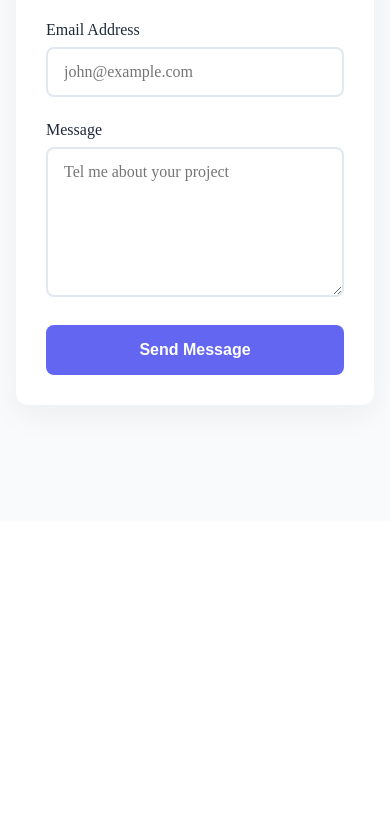
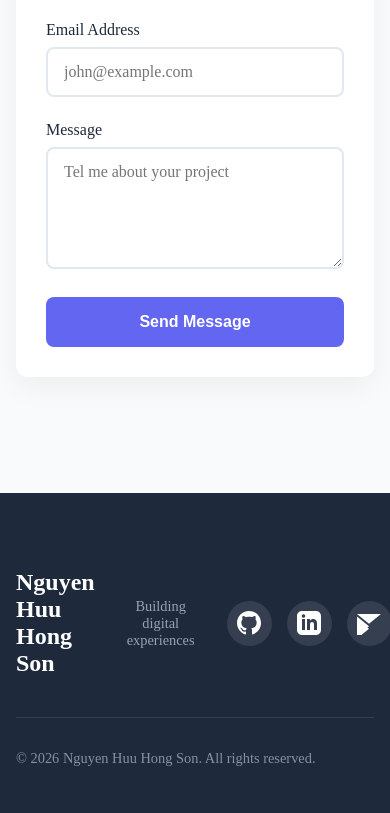
Before and after one commit to Hson2509/session_01_portfolio_htmlcss, a plain HTML site: page projects/portfolio_site/index.html in a window 390 px wide. Shown: the part 5042-5855 px from the top of the page. Before the commit the page ends 5563 px from the top, so only its background shows below. Drawn offline with Linux system fonts and the light colour scheme.

Commit message:
[FEATURE] Add responsive footer

```diff
--- a/projects/portfolio_site/Css/contact.css
+++ b/projects/portfolio_site/Css/contact.css
@@ -84,7 +84,7 @@
 
 textarea {
   resize: vertical;
-  min-height: 150px;
+  min-height: 120px;
 }
 
 .form-group input:focus,
@@ -112,3 +112,7 @@ textarea {
   transform: translateY(-2px);
   box-shadow: 0 5px 15px rgba(99, 102, 241, 0.2);
 }
+input:focus {
+  border-color: var(--color-primary);
+  box-shadow: 0 0 0 4px rgba(99, 102, 241, 0.15);
+}
--- a/projects/portfolio_site/Css/footer.css
+++ b/projects/portfolio_site/Css/footer.css
@@ -0,0 +1,59 @@
+.footer .container {
+  display: flex;
+  flex-direction: column;
+  align-items: stretch;
+}
+.footer-content {
+  display: grid;
+  grid-template-columns: 1fr 1fr 1fr;
+  gap: 2rem;
+  text-align: center;
+  align-items: center;
+  padding-bottom: 40px;
+  border-bottom: 1px solid rgba(255, 255, 255, 0.1);
+}
+.footer {
+  background-color: var(--color-dark);
+  color: #cbd5e1;
+  padding: 60px 0 30px;
+}
+.footer-logo {
+  font-size: 1.5rem;
+  font-weight: 700;
+  color: white;
+  text-align: left;
+}
+.footer-tagline {
+  opacity: 0.7;
+  text-align: center;
+  font-size: 0.9rem;
+}
+.social-links {
+  display: flex;
+  justify-content: flex-end;
+  gap: 15px;
+}
+.social-link {
+  width: 45px;
+  height: 45px;
+  display: flex;
+  align-items: center;
+  justify-content: center;
+  border-radius: 50%;
+  background: rgba(255, 255, 255, 0.1);
+  color: white;
+  transition: all 0.3s ease;
+}
+
+.social-link:hover {
+  background: var(--color-primary);
+  transform: translateY(-5px);
+  color: white;
+}
+
+.footer-bottom {
+  padding-top: 2rem;
+  text-align: left;
+  font-size: 0.9rem;
+  opacity: 0.6;
+}
--- a/projects/portfolio_site/index.html
+++ b/projects/portfolio_site/index.html
@@ -260,7 +260,37 @@
             </div>
         </div>
     </section>
-
+    <footer class="footer">
+        <div class="container">
+            <div class="footer-content">
+                <div class="footer-logo">Nguyen Huu Hong Son</div>
+                <p class="footer-tagline">Building digital experiences</p>
+                <div class="social-links">
+                    <a href="#" class="social-link" aria-label="GitHub">
+                        <svg width="24" height="24" viewBox="0 0 24 24" fill="currentColor">
+                            <path
+                                d="M12 0c-6.626 0-12 5.373-12 12 0 5.302 3.438 9.8 8.207 11.387.599.111.793-.261.793-.577v-2.234c-3.338.726-4.033-1.416-4.033-1.416-.546-1.387-1.333-1.756-1.333-1.756-1.089-.745.083-.729.083-.729 1.205.084 1.839 1.237 1.839 1.237 1.07 1.834 2.807 1.304 3.492.997.107-.775.418-1.305.762-1.604-2.665-.305-5.467-1.334-5.467-5.931 0-1.311.469-2.381 1.236-3.221-.124-.303-.535-1.524.117-3.176 0 0 1.008-.322 3.301 1.23.957-.266 1.983-.399 3.003-.404 1.02.005 2.047.138 3.006.404 2.291-1.552 3.297-1.23 3.297-1.23.653 1.653.242 2.874.118 3.176.77.84 1.235 1.911 1.235 3.221 0 4.609-2.807 5.624-5.479 5.921.43.372.823 1.102.823 2.222v3.293c0 .319.192.694.801.576 4.765-1.589 8.199-6.086 8.199-11.386 0-6.627-5.373-12-12-12z" />
+                        </svg>
+                    </a>
+                    <a href="#" class="social-link" aria-label="LinkedIn">
+                        <svg width="24" height="24" viewBox="0 0 24 24" fill="currentColor">
+                            <path
+                                d="M19 0h-14c-2.761 0-5 2.239-5 5v14c0 2.761 2.239 5 5 5h14c2.762 0 5-2.239 5-5v-14c0-2.761-2.238-5-5-5zm-11 19h-3v-11h3v11zm-1.5-12.268c-.966 0-1.75-.79-1.75-1.764s.784-1.764 1.75-1.764 1.75.79 1.75 1.764-.783 1.764-1.75 1.764zm13.5 12.268h-3v-5.604c0-3.368-4-3.113-4 0v5.604h-3v-11h3v1.765c1.396-2.586 7-2.777 7 2.476v6.889z" />
+                        </svg>
+                    </a>
+                    <a href="#" class="social-link" aria-label="Email">
+                        <svg width="24" height="24" viewBox="0 0 24 24" fill="currentColor">
+                            <path
+                                d="M12 12.713l-11.985-9.713h23.97l-11.985 9.713zm0 2.574l-11.985 9.714v-19.428l11.985 9.714zm0 2.574l-11.985 9.714v-19.428l11.985 9.714z" />
+                        </svg>
+                    </a>
+                </div>
+            </div>
+            <div class="footer-bottom">
+                <p>&copy; 2026 Nguyen Huu Hong Son. All rights reserved.</p>
+            </div>
+        </div>
+    </footer>
 
 </body>
 
```
